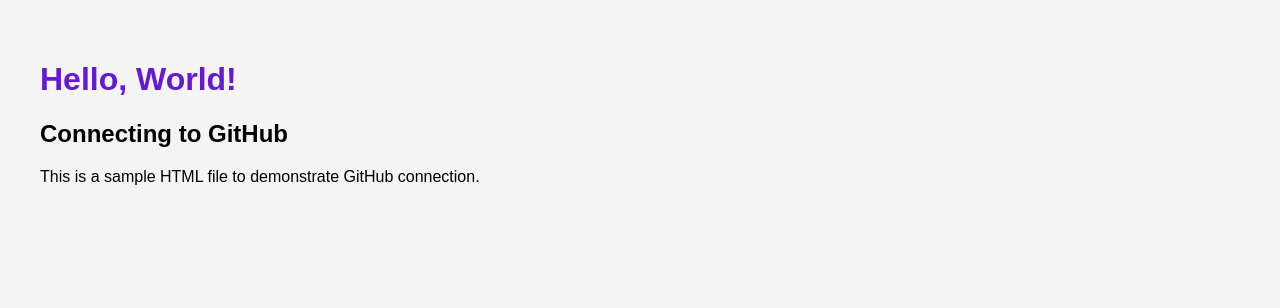
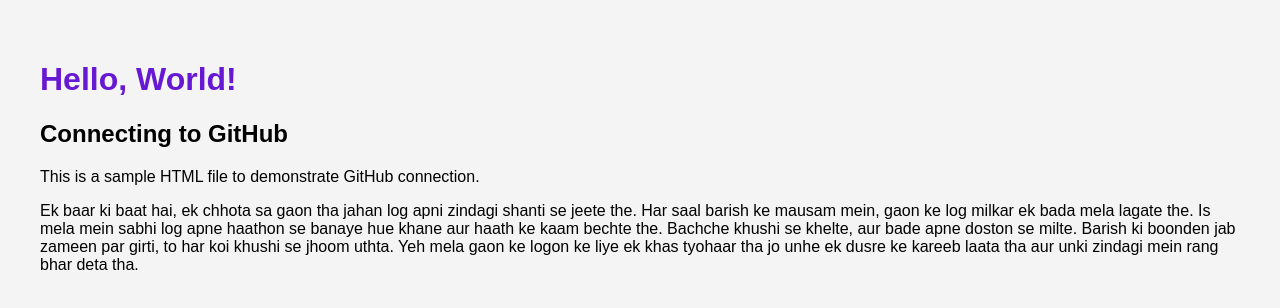
Before and after one commit to Aqleem/wma-a-batch4, a plain HTML site: page index.html in a window 1280 px wide. Drawn offline with Linux system fonts and the light colour scheme.

Commit message:
k ma ik story add ke han

```diff
--- a/index.html
+++ b/index.html
@@ -22,5 +22,11 @@
     <h1>Hello, World!</h1>
     <h2>Connecting to GitHub    </h2>
     <p>This is a sample HTML file to demonstrate GitHub connection.</p>
+
+
+        <p>
+        Ek baar ki baat hai, ek chhota sa gaon tha jahan log apni zindagi shanti se jeete the. Har saal barish ke mausam mein, gaon ke log milkar ek bada mela lagate the. Is mela mein sabhi log apne haathon se banaye hue khane aur haath ke kaam bechte the. Bachche khushi se khelte, aur bade apne doston se milte. Barish ki boonden jab zameen par girti, to har koi khushi se jhoom uthta. Yeh mela gaon ke logon ke liye ek khas tyohaar tha jo unhe ek dusre ke kareeb laata tha aur unki zindagi mein rang bhar deta tha.
+        </p>
+
 </body>
 </html>
```
